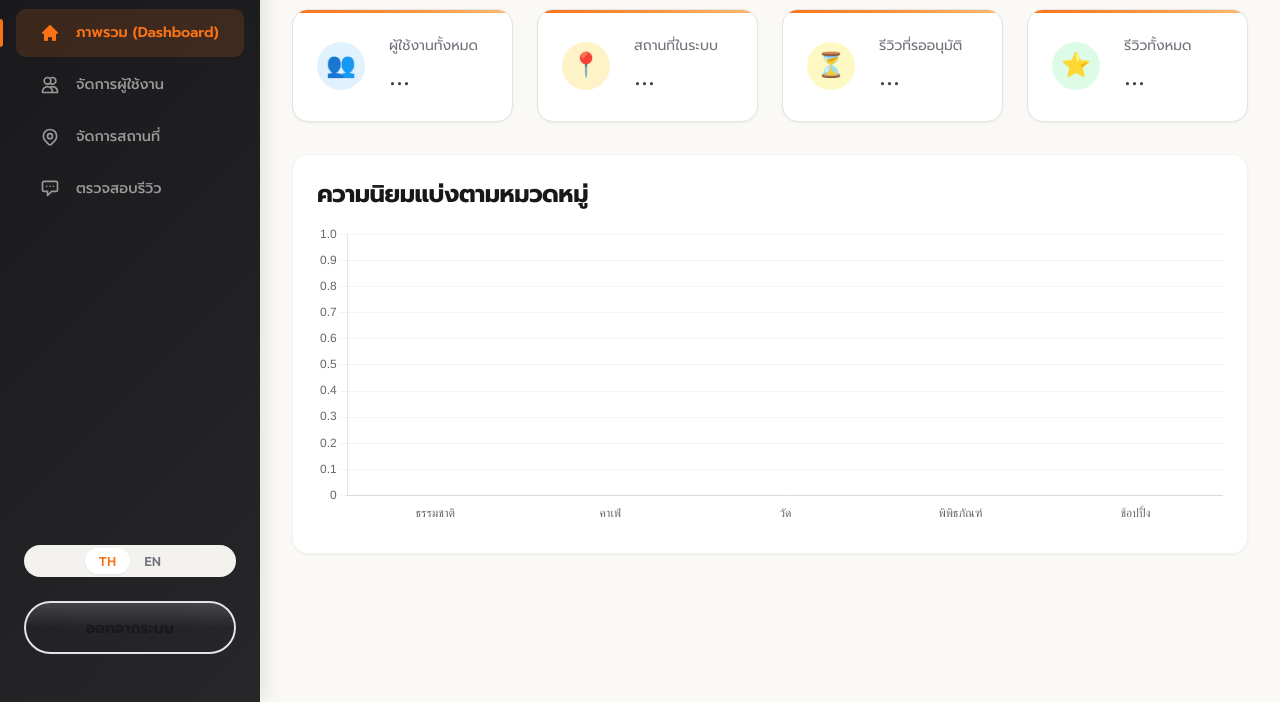
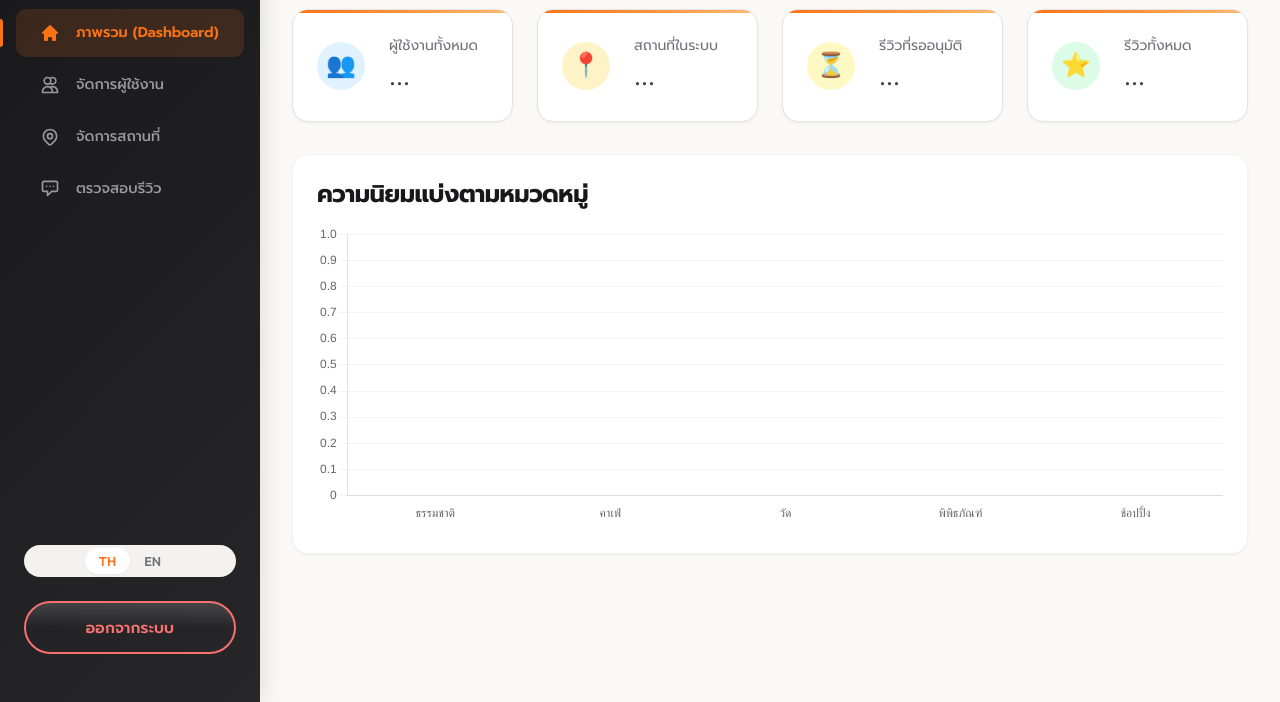
Before and after one commit to Ampsoria/Samutprakarn_TravelWeb, a website: page admin-dash.html in a window 1280 px wide. Shown: the part 98-800 px from the top of the page. Drawn offline with nearby package versions, Linux system fonts and the light colour scheme; no server answers.

Commit message:
style: change admin logout button color to red for better visibility on dark sidebar

```diff
--- a/admin-dash.html
+++ b/admin-dash.html
@@ -85,7 +85,7 @@
                     <button class="lang-btn active" data-lang="th">TH</button>
                     <button class="lang-btn" data-lang="en">EN</button>
                 </div>
-        <a href="login.html" class="btn btn-outline btn-full text-small" data-i18n="admin_logout">ออกจากระบบ</a>
+        <a href="login.html" class="btn btn-outline btn-full text-small" data-i18n="admin_logout" style="color: #F87171; border-color: #F87171;">ออกจากระบบ</a>
             </div>
         </aside>
 
```
Also changed, not shown: admin-places.html (+1 -1 lines), admin-reviews.html (+1 -1 lines), admin-users.html (+1 -1 lines).
